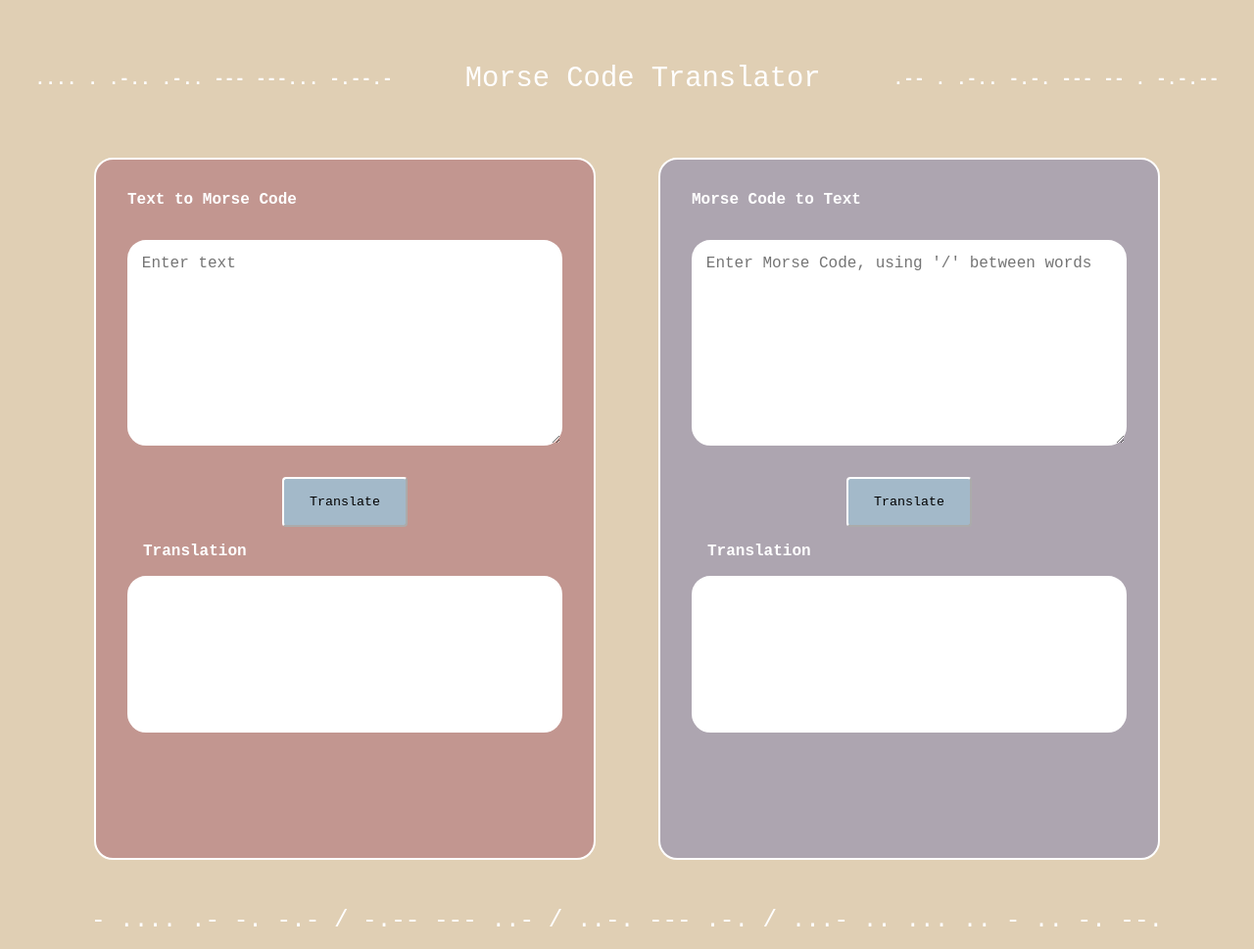
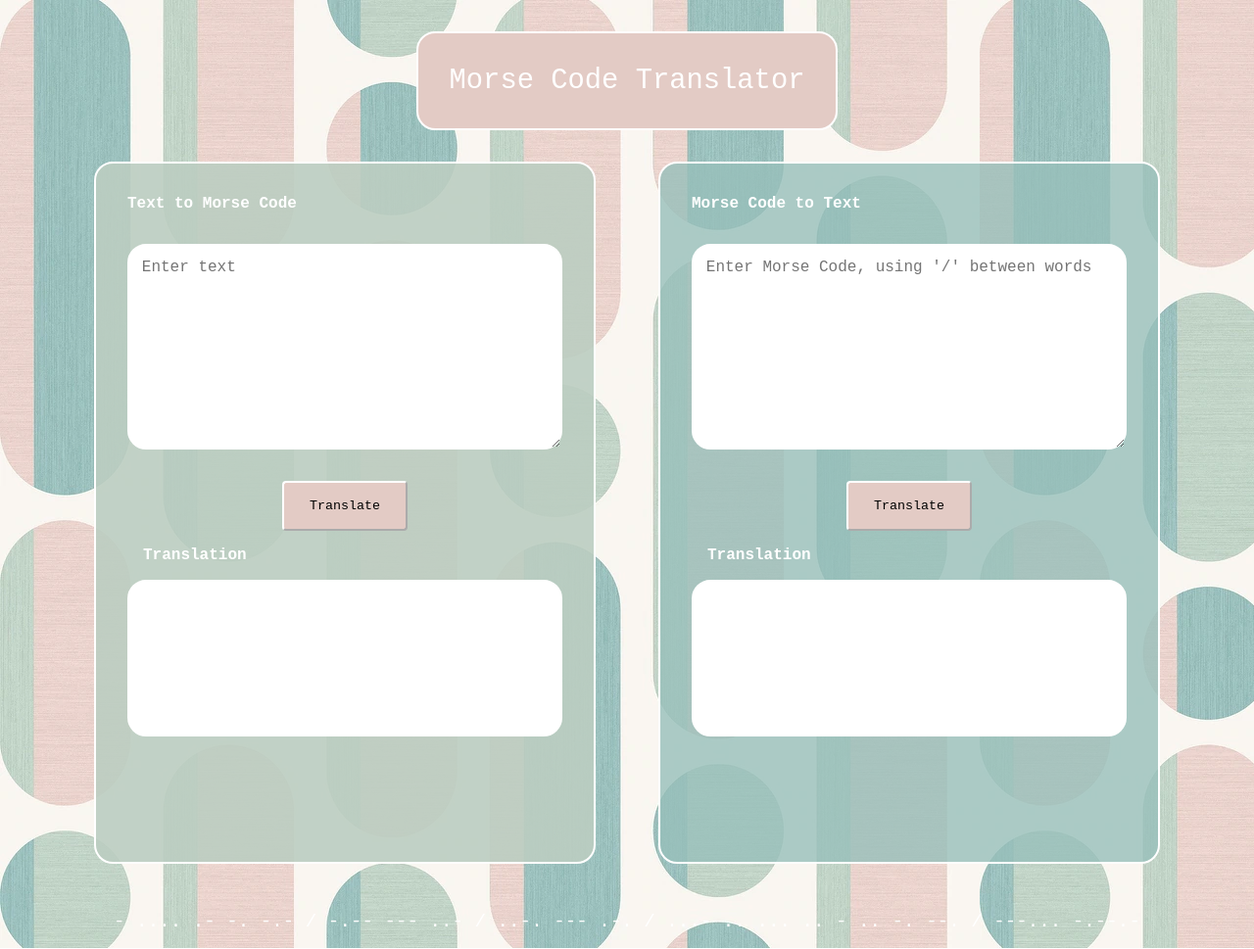
Before and after one commit to mcelle888/morse-code-translator, a plain HTML site: page index.html in a window 1280 px wide. Shown: the whole page at 98% size. Drawn offline with Linux system fonts and the light colour scheme; a web font is replaced by a local one.

Commit message:
Change styling

```diff
--- a/index.html
+++ b/index.html
@@ -12,9 +12,7 @@
 <body>
     <main>
         <header>
-            <p>.... . .-.. .-.. --- ---... -.--.-</p>
             <h1>Morse Code Translator</h1>
-            <p>.-- . .-.. -.-. --- -- . -.-.--</p>
         </header>
 
         <section class="translator-container">
@@ -48,7 +46,7 @@
                 <div class="morse-error-container"></div>
             </article>
         </section>
-        <footer>- .... .- -. -.- / -.-- --- ..- / ..-. --- .-. / ...- .. ... .. - .. -. --.</footer>
+        <footer>- .... .- -. -.- / -.-- --- ..- / ..-. --- .-. / ...- .. ... .. - .. -. --. / ---... -.--.-</footer>
     </main>
 </body>
 </html>
--- a/scss/partials/variables.scss
+++ b/scss/partials/variables.scss
@@ -2,12 +2,18 @@
 
 $main-cream: rgb(224, 207, 180);
 
-$main-purple:rgb(160, 156, 176, 0.8);
+$main-purple:rgb(157, 194, 191, 0.8);
 
 $main-blue:rgb(163, 185, 201);
 
-$main-rose: rgba(187, 137, 135, 0.8);
+$main-rose: rgb(212, 132, 129);
 
 $main-brown:rgb(119, 109, 90);
 
 $font-white: rgb(255, 255, 255);
+
+$main-green: rgb(152, 192, 187, 0.8);
+
+$main-light-green: rgb(188, 206, 193, 0.9);
+
+$main-pink: rgb(227, 203, 197);
--- a/scss/style.scss
+++ b/scss/style.scss
@@ -10,7 +10,7 @@
 
 
 body {
-    background-color:v.$main-cream;
+    background-image: url(/assets/mbackground.webp) ;
     width: 100vw;
     height: 100vh;
 }
@@ -57,6 +57,8 @@ h1 {
     text-align: center;
     font-weight: 100;
     font-size: 2.25vw;
+    background-color: v.$main-pink;
+    @include m.default-border;
 }
 
 
@@ -68,7 +70,7 @@ h1 {
 
 .type-container > p {
     font-weight: 800;
-    color:v.$font-white;
+    color:white;
 }
 
 .translator-container {
@@ -86,7 +88,7 @@ h1 {
 }
 
 .text-to-morse {
-    background-color: v.$main-rose;
+    background-color: v.$main-light-green;
     padding: 2rem;
     margin: 2rem;
     width: 85vw;
@@ -103,7 +105,7 @@ h1 {
 }
 
 .morse-to-text {
-    background-color: v.$main-purple;
+    background-color: v.$main-green;
     padding: 2rem;
     margin: 2rem;
     width: 85vw;
@@ -121,7 +123,7 @@ h1 {
 .translated-title {
     margin: 1rem;
     font-weight: 800;
-    color:v.$font-white;
+    color:white;
 }
 
 textarea {
@@ -152,7 +154,7 @@ textarea {
 button {
   width: 8rem;
   align-self: center;
-  background-color: v.$main-blue;
+  background-color: v.$main-pink;
   padding: 1rem;
   font-family: "Kode Mono", monospace;
   border-radius: 4px;
@@ -166,7 +168,7 @@ button:hover {
 
 
 .text-error-container, .morse-error-container {
-    color: rgb(255, 255, 255);
+    color: black;
     padding: 1rem;
     margin: 0.5rem;
     height: 10vh;
@@ -175,7 +177,7 @@ button:hover {
 footer {
     display: flex;
     color: white;
-    font-size: 1.9vw;
+    font-size: 1.5vw;
     width: 100vw;
     justify-content: center;
     padding: 1rem 0;
```
Also changed, not shown: assets/mbackground.webp (added), css/style.css, 1 other file.
